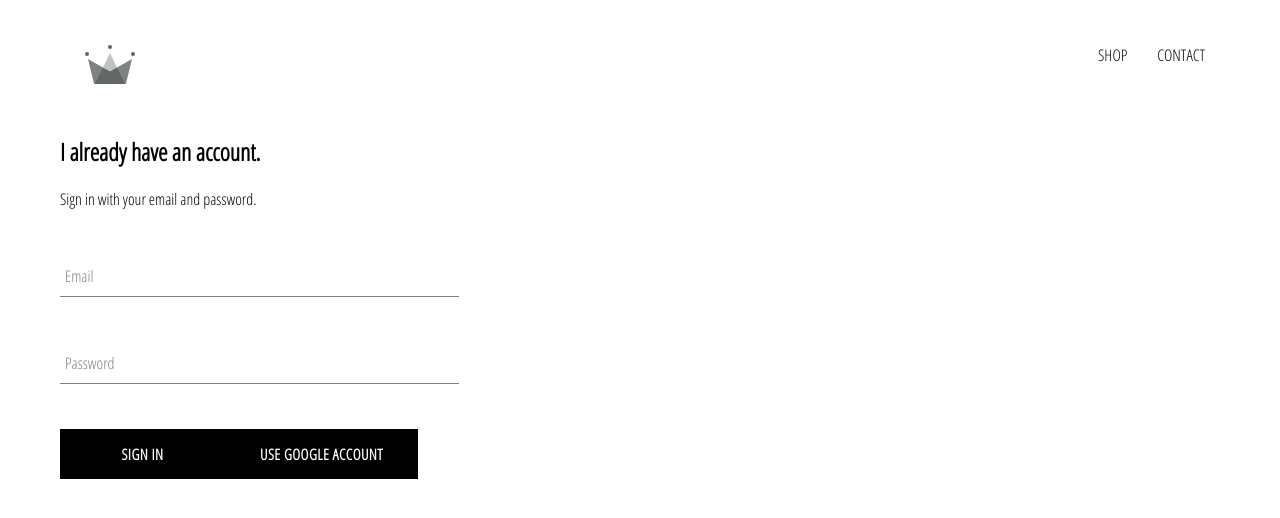
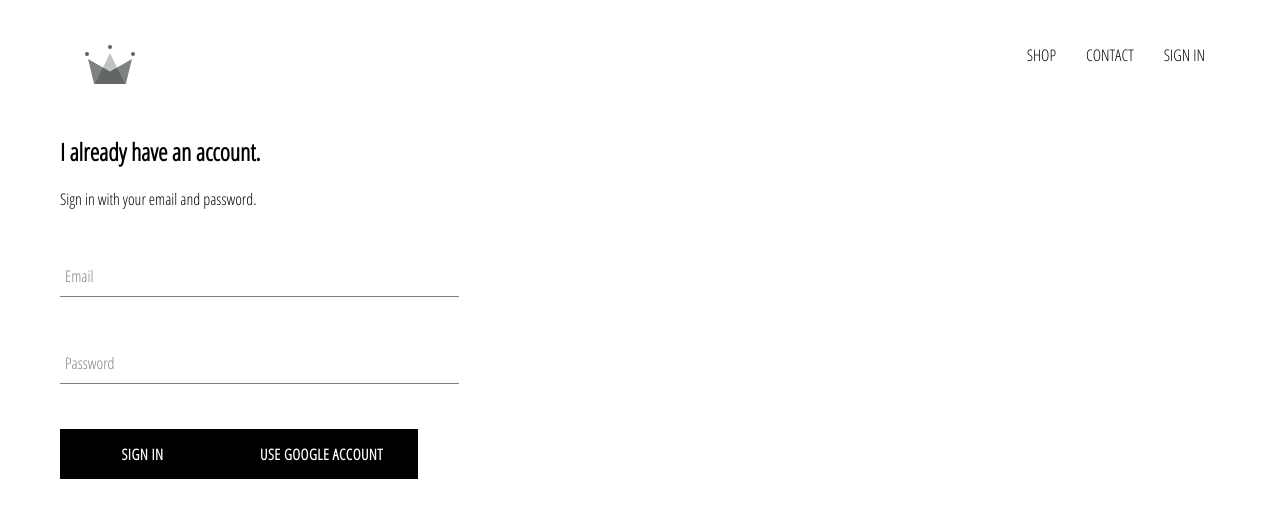
Before and after one commit to mvelasco2020/hungrydevmerch, a React (Create React App) app in the folder hungrydevmerch/: page /signin in a window 1280 px wide. Shown: the top 518 px of the page. Built offline with nearby package versions, Linux system fonts and the light colour scheme; no server answers.

Commit message:
code sign in and sign out  functionality

```diff
--- a/hungrydevmerch/src/App.js
+++ b/hungrydevmerch/src/App.js
@@ -20,6 +20,7 @@ class App extends React.Component {
 
     unsubscribeFromAuth = null;
 
+    //
     componentDidMount() {
         this.unsubscribeFromAuth = auth.onAuthStateChanged((user) => {
             this.setState({
@@ -37,7 +38,7 @@ class App extends React.Component {
     render() {
         return (
             <div>
-                <Header />
+                <Header currentUser={this.state.currentUser}/>
                 <Switch>
                     <Route exact path='/' component={Homepage} />
                     <Route path='/shop' component={ShopPage} />
--- a/hungrydevmerch/src/components/header/header.jsx
+++ b/hungrydevmerch/src/components/header/header.jsx
@@ -3,7 +3,8 @@ import { Link } from 'react-router-dom'
 import { ReactComponent as Logo } from '../../assets/crown.svg'
 import React from 'react'
 
-const Header = () => {
+import {auth} from '../../firebase/firebase.utils'
+const Header = ({currentUser}) => {
     return (
         <div className="header">
             <Link className='logo-container' to='/'>
@@ -12,6 +13,20 @@ const Header = () => {
             <div className="options">
                 <Link className="option" to='/shop'>SHOP</Link>
                 <Link className="option" to='/contact'>CONTACT</Link>
+                {
+                    currentUser ?
+                  (<div className="option"
+                   onClick={() =>
+                    auth.signOut()}>
+                      Sign Out
+                  </div>)
+                    :
+                    (<Link className='option'
+                            to='/signin'>
+                        SIGN IN
+                        </Link>)
+
+                }
             </div>
         </div>
     )
--- a/hungrydevmerch/src/components/header/header.scss
+++ b/hungrydevmerch/src/components/header/header.scss
@@ -20,6 +20,7 @@
 
       .option {
         padding: 10px 15px;
+        cursor: pointer;
       }
     }
   }
--- a/hungrydevmerch/src/pages/homepage/homepage.scss
+++ b/hungrydevmerch/src/pages/homepage/homepage.scss
@@ -2,7 +2,7 @@
     display: flex;
     flex-direction: column;
     align-items: center;
-    padding: 20px 80px;
+    padding: 20px;
 }
 
 .directory-menu {
```
Also changed, not shown: 1 other file (tests, documents, lock files or other folders).
